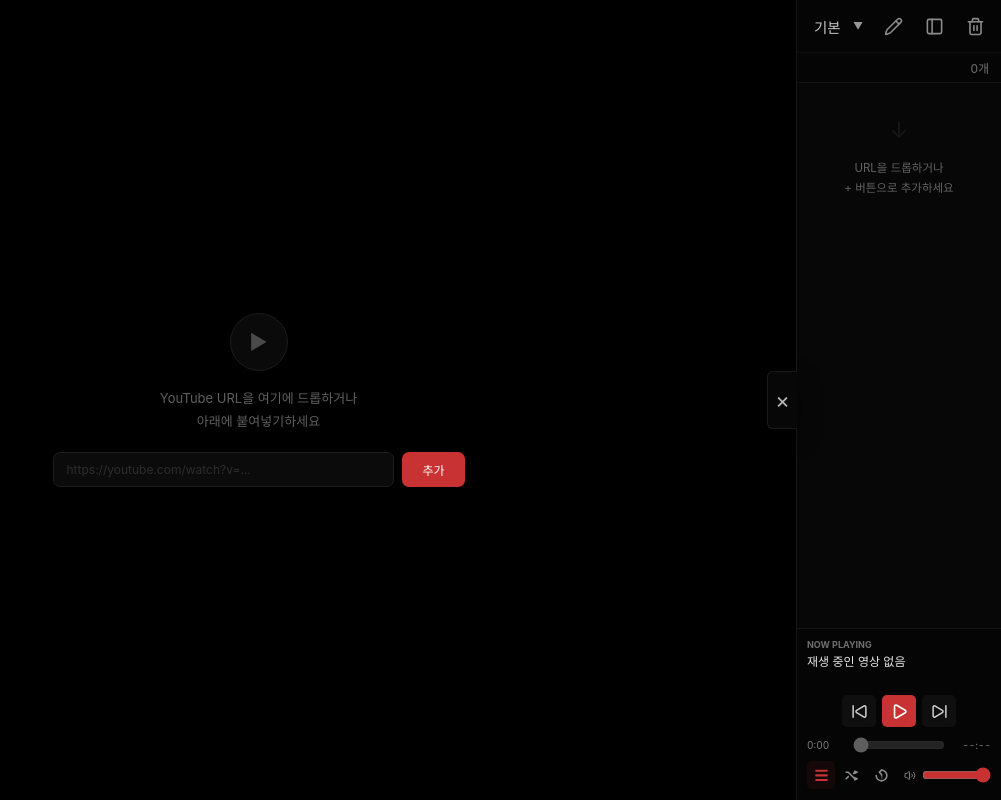
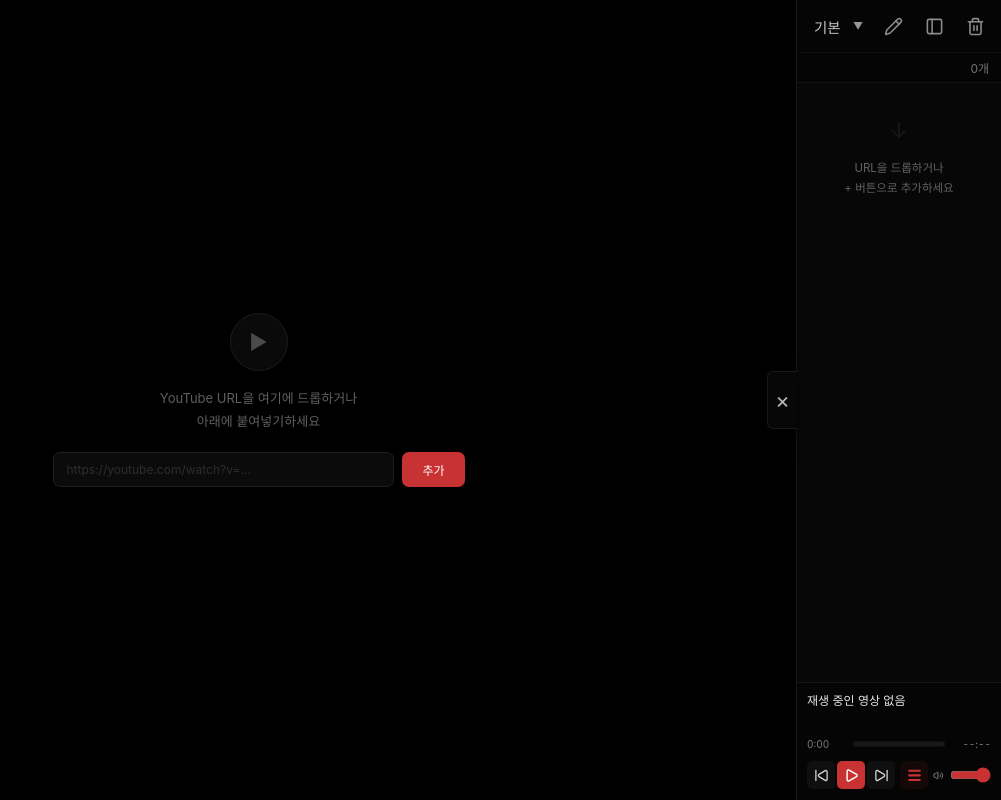
Before and after one commit to m00nlygreat/yt-list, a React (Vite) app: page / in a window 1280 px wide. Shown: the whole page, without its empty margins (279-1280 px from the left). Built offline with nearby package versions, Linux system fonts and the light colour scheme.

Commit message:
Refine now playing controls

```diff
--- a/src/App.css
+++ b/src/App.css
@@ -954,14 +954,6 @@ body.is-reordering iframe {
   padding: 8px 4px;
 }
 
-.np-label {
-  color: #6f6f6f;
-  font-size: 9px;
-  font-weight: 700;
-  letter-spacing: 0;
-  margin-bottom: 4px;
-}
-
 .np-title {
   color: rgba(255, 255, 255, 0.9);
   font-size: 12px;
@@ -978,20 +970,18 @@ body.is-reordering iframe {
 .np-transport {
   display: flex;
   align-items: center;
-  justify-content: center;
-  gap: 6px;
-  margin-top: 9px;
+  flex-shrink: 0;
+  gap: 2px;
 }
 
 .now-playing-compact .np-transport {
   flex-direction: column;
   gap: 5px;
-  margin-top: 0;
 }
 
 .np-btn {
-  width: 34px;
-  height: 32px;
+  width: 28px;
+  height: 28px;
   display: flex;
   align-items: center;
   justify-content: center;
@@ -1045,17 +1035,77 @@ body.is-reordering iframe {
   opacity: 0.45;
 }
 
+.np-progress {
+  position: relative;
+  height: 18px;
+  min-width: 0;
+  cursor: pointer;
+  touch-action: none;
+  outline: none;
+}
+
+.np-progress::before {
+  content: '';
+  position: absolute;
+  left: 0;
+  right: 0;
+  top: 50%;
+  height: 5px;
+  transform: translateY(-50%);
+  border-radius: 999px;
+  background: rgba(255, 255, 255, 0.16);
+}
+
+.np-progress-fill {
+  position: absolute;
+  left: 0;
+  right: 0;
+  top: 50%;
+  height: 5px;
+  transform: translateY(-50%) scaleX(0);
+  transform-origin: left center;
+  border-radius: 999px;
+  background: #c93232;
+  pointer-events: none;
+}
+
+.np-progress-handle {
+  position: absolute;
+  top: 50%;
+  width: 10px;
+  height: 10px;
+  border-radius: 50%;
+  background: #fff;
+  box-shadow: 0 0 0 3px rgba(201, 50, 50, 0.18);
+  transform: translate(-50%, -50%) scale(0.78);
+  opacity: 0;
+  pointer-events: none;
+  transition:
+    opacity 0.12s,
+    transform 0.12s;
+}
+
+.np-progress:hover .np-progress-handle,
+.np-progress:focus-visible .np-progress-handle,
+.np-progress:active .np-progress-handle {
+  opacity: 1;
+  transform: translate(-50%, -50%) scale(1);
+}
+
+.np-progress:focus-visible::before {
+  box-shadow: 0 0 0 2px rgba(255, 255, 255, 0.16);
+}
+
+.np-progress-disabled {
+  cursor: default;
+  opacity: 0.45;
+}
+
 .np-bottom-row {
   display: flex;
   align-items: center;
-  gap: 9px;
+  gap: 5px;
   margin-top: 8px;
-}
-
-.np-modes {
-  display: flex;
-  flex-shrink: 0;
-  gap: 2px;
 }
 
 .np-mode-btn {
--- a/src/App.tsx
+++ b/src/App.tsx
@@ -387,64 +387,114 @@ function NowPlaying({
   const currentTime = item?.currentTime ?? 0
   const duration = item?.duration ?? 0
   const canSeek = duration > 0
+  const playModes = [
+    { mode: 'sequence' as const, Icon: SeqIcon, title: '순차' },
+    { mode: 'shuffle' as const, Icon: ShuffleIcon, title: '셔플' },
+    { mode: 'repeat-one' as const, Icon: RepeatIcon, title: '반복' },
+  ]
+  const currentModeIndex = Math.max(
+    0,
+    playModes.findIndex((candidate) => candidate.mode === playMode),
+  )
+  const currentMode = playModes[currentModeIndex]
+  const CurrentModeIcon = currentMode.Icon
+
+  function togglePlayMode() {
+    onSetPlayMode(playModes[(currentModeIndex + 1) % playModes.length].mode)
+  }
+
+  function seekFromPointer(event: ReactPointerEvent<HTMLDivElement>) {
+    if (!canSeek) return
+    const rect = event.currentTarget.getBoundingClientRect()
+    const ratio = rect.width <= 0 ? 0 : Math.max(0, Math.min(1, (event.clientX - rect.left) / rect.width))
+    onSeek(ratio * duration)
+  }
 
   return (
     <div className={['now-playing', iconOnly ? 'now-playing-compact' : ''].filter(Boolean).join(' ')}>
       {!iconOnly ? (
-        <>
-          <div className="np-label">NOW PLAYING</div>
-          <div className="np-title">{item?.title ?? '재생 중인 영상 없음'}</div>
-        </>
+        <div className="np-title">{item?.title ?? '재생 중인 영상 없음'}</div>
       ) : null}
-
-      <div className="np-transport">
-        <button className="np-btn" type="button" onClick={onPrevious} title="이전">
-          <SkipBack size={17} strokeWidth={2.1} />
-        </button>
-        <button className="np-btn np-play" type="button" onClick={onTogglePlay} title={isPlaying ? '일시정지' : '재생'}>
-          {isPlaying ? <Pause size={17} strokeWidth={2.3} /> : <Play size={17} strokeWidth={2.3} />}
-        </button>
-        <button className="np-btn" type="button" onClick={onNext} title="다음">
-          <SkipForward size={17} strokeWidth={2.1} />
-        </button>
-      </div>
 
       {!iconOnly ? (
         <>
           <div className="np-seek-row">
             <span>{formatPlaybackTime(currentTime)}</span>
-            <input
-              className="np-range"
-              type="range"
-              min="0"
-              max={Math.max(1, duration)}
-              step="1"
-              value={Math.min(currentTime, Math.max(1, duration))}
-              disabled={!canSeek}
-              onChange={(event) => onSeek(Number(event.currentTarget.value))}
+            <div
+              className={`np-progress ${canSeek ? '' : 'np-progress-disabled'}`}
+              role="slider"
+              tabIndex={canSeek ? 0 : -1}
               aria-label="재생 위치"
-            />
+              aria-valuemin={0}
+              aria-valuemax={Math.max(1, Math.floor(duration))}
+              aria-valuenow={Math.min(Math.floor(currentTime), Math.max(1, Math.floor(duration)))}
+              aria-disabled={!canSeek}
+              onPointerDown={(event) => {
+                if (!canSeek) return
+                event.currentTarget.setPointerCapture(event.pointerId)
+                seekFromPointer(event)
+              }}
+              onPointerMove={(event) => {
+                if (!canSeek || !event.currentTarget.hasPointerCapture(event.pointerId)) return
+                seekFromPointer(event)
+              }}
+              onPointerUp={(event) => {
+                if (event.currentTarget.hasPointerCapture(event.pointerId)) {
+                  event.currentTarget.releasePointerCapture(event.pointerId)
+                }
+              }}
+              onPointerCancel={(event) => {
+                if (event.currentTarget.hasPointerCapture(event.pointerId)) {
+                  event.currentTarget.releasePointerCapture(event.pointerId)
+                }
+              }}
+              onKeyDown={(event) => {
+                if (!canSeek) return
+                if (event.key === 'ArrowLeft') {
+                  event.preventDefault()
+                  onSeek(Math.max(0, currentTime - 5))
+                }
+                if (event.key === 'ArrowRight') {
+                  event.preventDefault()
+                  onSeek(Math.min(duration, currentTime + 5))
+                }
+                if (event.key === 'Home') {
+                  event.preventDefault()
+                  onSeek(0)
+                }
+                if (event.key === 'End') {
+                  event.preventDefault()
+                  onSeek(duration)
+                }
+              }}
+            >
+              <span
+                className="np-progress-fill"
+                style={{ transform: `scaleX(${canSeek ? Math.max(0, Math.min(1, currentTime / duration)) : 0})` }}
+              />
+              <span
+                className="np-progress-handle"
+                style={{ left: `${canSeek ? Math.max(0, Math.min(1, currentTime / duration)) * 100 : 0}%` }}
+              />
+            </div>
             <span>{canSeek ? formatPlaybackTime(duration) : '--:--'}</span>
           </div>
 
           <div className="np-bottom-row">
-            <div className="np-modes">
-              {[
-                { mode: 'sequence' as const, Icon: SeqIcon, title: '순차' },
-                { mode: 'shuffle' as const, Icon: ShuffleIcon, title: '셔플' },
-                { mode: 'repeat-one' as const, Icon: RepeatIcon, title: '반복' },
-              ].map(({ mode, Icon, title }) => (
-                <button
-                  key={mode}
-                  className={`mode-btn np-mode-btn ${playMode === mode ? 'active' : ''}`}
-                  type="button"
-                  onClick={() => onSetPlayMode(mode)}
-                  title={title}
-                >
-                  <Icon />
-                </button>
-              ))}
+            <div className="np-transport">
+              <button className="np-btn" type="button" onClick={onPrevious} title="이전">
+                <SkipBack size={15} strokeWidth={2.1} />
+              </button>
+              <button className="np-btn np-play" type="button" onClick={onTogglePlay} title={isPlaying ? '일시정지' : '재생'}>
+                {isPlaying ? <Pause size={15} strokeWidth={2.3} /> : <Play size={15} strokeWidth={2.3} />}
+              </button>
+              <button className="np-btn" type="button" onClick={onNext} title="다음">
+                <SkipForward size={15} strokeWidth={2.1} />
+              </button>
             </div>
+            <button className="mode-btn np-mode-btn active" type="button" onClick={togglePlayMode} title={currentMode.title}>
+              <CurrentModeIcon />
+            </button>
             <label className="np-volume" title="볼륨">
               <Volume2 size={15} strokeWidth={2} />
               <input
@@ -460,7 +510,22 @@ function NowPlaying({
             </label>
           </div>
         </>
-      ) : null}
+      ) : (
+        <div className="np-transport">
+          <button className="np-btn" type="button" onClick={onPrevious} title="이전">
+            <SkipBack size={15} strokeWidth={2.1} />
+          </button>
+          <button className="np-btn np-play" type="button" onClick={onTogglePlay} title={isPlaying ? '일시정지' : '재생'}>
+            {isPlaying ? <Pause size={15} strokeWidth={2.3} /> : <Play size={15} strokeWidth={2.3} />}
+          </button>
+          <button className="np-btn" type="button" onClick={onNext} title="다음">
+            <SkipForward size={15} strokeWidth={2.1} />
+          </button>
+          <button className="mode-btn np-mode-btn active" type="button" onClick={togglePlayMode} title={currentMode.title}>
+            <CurrentModeIcon />
+          </button>
+        </div>
+      )}
     </div>
   )
 }
```
